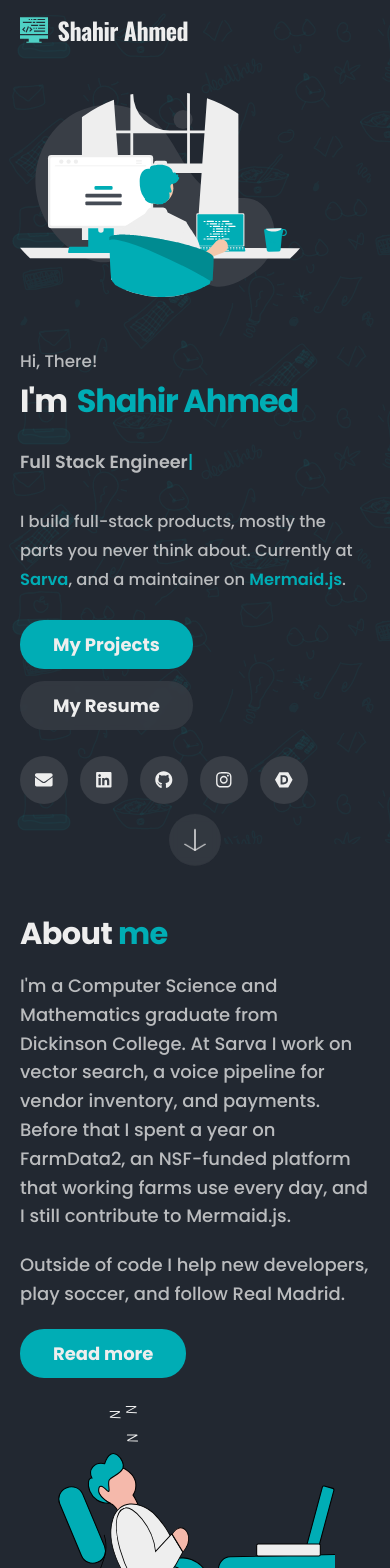
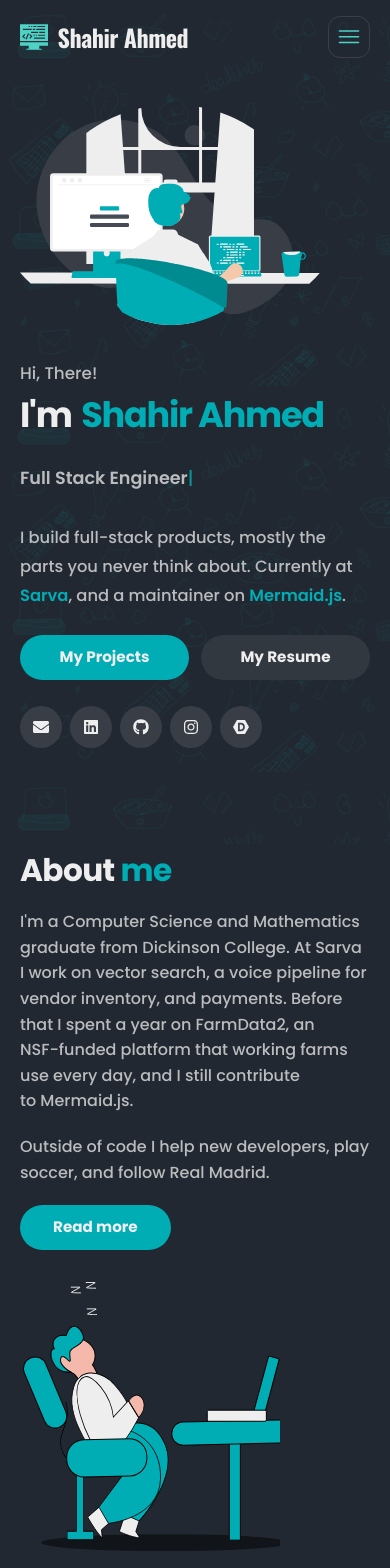
Before and after one commit to Shahir-47/shahirahmed.com, a Next.js app: page / in a window 390 px wide. Shown: the top 1568 px of the page. Built offline with nearby package versions, Linux system fonts and the light colour scheme; what @mui/material-nextjs would draw is missing.

Commit message:
fix: update font sizes in GitHubStats component for better responsiveness

```diff
--- a/src/css/style.css
+++ b/src/css/style.css
@@ -1147,51 +1147,6 @@ svg {
 	}
 }
 
-@media (max-width: 860px) {
-	.hamburger {
-		display: inline-flex;
-	}
-
-	.nav-links {
-		position: fixed;
-		inset: 4.5rem 0 auto;
-		flex-direction: column;
-		align-items: stretch;
-		gap: 0;
-		padding: 0.5rem var(--page-pad) 1.5rem;
-		background: var(--bg);
-		border-bottom: 1px solid var(--line);
-		clip-path: inset(0 0 100% 0);
-		transition: clip-path 0.35s var(--ease);
-	}
-
-	.nav-links.active {
-		clip-path: inset(0 0 0 0);
-	}
-
-	.nav-links.inactive {
-		clip-path: inset(0 0 100% 0);
-	}
-
-	.nav-box {
-		flex-direction: row;
-		justify-content: flex-start;
-		padding: 0.85rem 0.5rem;
-		border-radius: 0;
-		border-bottom: 1px solid var(--line);
-		font-size: 1rem;
-	}
-}
-
-/* The timeline library ships every entry as visibility:hidden and only reveals
-   it from its own scroll listener, so the whole work history vanishes if that
-   script does not run. Keep entries visible; the bounce-in still plays when it
-   does run. */
-.vertical-timeline-element .is-hidden,
-.vertical-timeline-element-content.is-hidden,
-.vertical-timeline-element-icon.is-hidden {
-	visibility: visible !important;
-}
 
 
 /* =========================================================
@@ -1574,3 +1529,236 @@ svg {
 #connect .social-icons {
 	margin-top: 0.85rem;
 }
+
+/* =========================================================
+   Responsive
+   The hamburger sits inside .nav-links, so the desktop links are
+   hidden individually rather than hiding their container.
+   ========================================================= */
+
+.hamburger-menu {
+	position: absolute;
+	top: calc(100% + 0.75rem);
+	right: 0;
+	z-index: 70;
+	min-width: 190px;
+	display: flex;
+	flex-direction: column;
+	gap: 0.15rem;
+	padding: 0.5rem;
+	border: 1px solid var(--line);
+	border-radius: var(--radius);
+	background: var(--color-2);
+	box-shadow: 0 12px 32px rgba(0, 0, 0, 0.45);
+	opacity: 0;
+	visibility: hidden;
+	transform: translateY(-8px);
+	transition: opacity 0.22s var(--ease), transform 0.22s var(--ease),
+		visibility 0.22s;
+}
+
+.hamburger-menu.active {
+	opacity: 1;
+	visibility: visible;
+	transform: translateY(0);
+}
+
+.hamburger-menu a {
+	padding: 0.7rem 0.9rem;
+	border-radius: 10px;
+	color: var(--text-75);
+	font-size: 0.98rem;
+	font-weight: 500;
+}
+
+.hamburger-menu a:hover {
+	background: var(--surface-75);
+	color: var(--color-3);
+}
+
+@media (max-width: 900px) {
+	.nav-links > .nav-box {
+		display: none;
+	}
+
+	.hamburger {
+		display: inline-flex;
+		position: relative;
+	}
+
+	/* Home */
+	.first-block-home {
+		min-height: auto;
+		padding-block: 2rem 3.5rem;
+		gap: 2rem;
+	}
+
+	.computer {
+		max-width: 300px;
+	}
+
+	.home-section {
+		min-height: auto;
+		padding-block: 3rem;
+	}
+
+	.home-about {
+		grid-template-columns: 1fr;
+		gap: 2rem;
+	}
+
+	.home-art {
+		max-width: 260px;
+		justify-self: start;
+	}
+
+	.home-art-contact {
+		max-height: 220px;
+	}
+
+	.scroll-cue {
+		display: none;
+	}
+
+	.home-work-grid {
+		grid-template-columns: 1fr;
+	}
+
+	/* Shared */
+	.social-icons {
+		gap: 0.5rem;
+	}
+
+	.icon-container {
+		width: 42px;
+		height: 42px;
+		font-size: 1rem;
+	}
+
+	.btn,
+	.MuiButton-root {
+		font-size: 0.95rem !important;
+	}
+}
+
+@media (max-width: 700px) {
+	.second-text-container h5 {
+		font-size: clamp(1.75rem, 9vw, 2.4rem);
+	}
+
+	.home-heading {
+		font-size: clamp(1.6rem, 8vw, 2.2rem);
+	}
+
+	.section-title,
+	.about-me,
+	.tools-header h2,
+	.timeline-section h2,
+	.hack-h2,
+	.projects-link-h2,
+	.github-stats-section > h2,
+	.oss-section > h2,
+	.certifications-section > h2 {
+		font-size: clamp(1.4rem, 7vw, 1.9rem);
+	}
+
+	body {
+		font-size: 1rem;
+	}
+
+	/* About */
+	.about-me-div {
+		grid-template-columns: 1fr;
+	}
+
+	.about-me-picture {
+		max-width: 180px;
+		order: -1;
+	}
+
+	.tools-grid {
+		grid-template-columns: 1fr;
+	}
+
+	.certifications-container {
+		grid-template-columns: 1fr;
+	}
+
+	.cert-section {
+		flex-direction: column;
+	}
+
+	.cert-section > div:last-child {
+		height: auto;
+	}
+
+	/* GitHub panel: let the calendar scroll rather than squash */
+	.github-card {
+		padding: 1rem 0.75rem;
+	}
+
+	.github-activity-calendar {
+		justify-content: flex-start;
+		min-height: 0;
+	}
+
+	.github-stat img,
+	.github-stats-grid > .github-stat:last-child img {
+		aspect-ratio: auto;
+	}
+
+	/* Contact */
+	.contact-art {
+		max-width: 180px;
+	}
+
+	/* Footer */
+	.footer {
+		padding-inline: var(--page-pad);
+	}
+}
+
+@media (max-width: 520px) {
+	.button-container,
+	.actions,
+	.contact-actions {
+		width: 100%;
+	}
+
+	.button-container .btn {
+		flex: 1 1 auto;
+		justify-content: center;
+	}
+
+	.tools-icons img,
+	.tech-stack img {
+		height: 22px;
+	}
+
+	.live-preview,
+	.github,
+	.devpost {
+		padding: 7px 14px;
+		font-size: 0.85rem;
+	}
+}
+
+/* Headings inside centred flex columns size to max-content, which makes long
+   ones overflow instead of wrapping. */
+h1,
+h2,
+h3,
+h4,
+h5,
+h6,
+p {
+	max-width: 100%;
+}
+
+.projects-link-h2,
+.projects-link-p,
+#social-connect,
+.contact-connect-title {
+	max-width: 100%;
+	text-wrap: pretty;
+}
```
Also changed, not shown: src/components/GitHubStats.jsx (+7 -7 lines).
